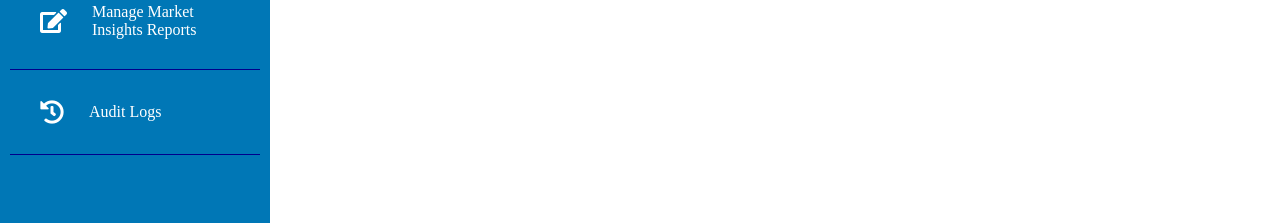
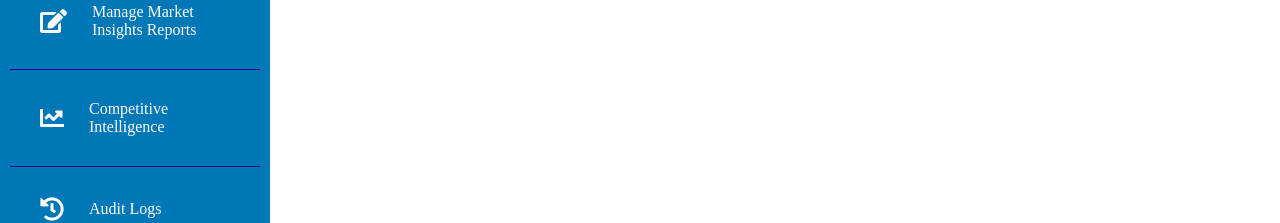
Before and after one commit to GTM4Health/Product, a React (Create React App) app in the folder frontend/: page /admin/dashboard/Pan-India-Dashboard in a window 1280 px wide. Shown: the part 721-944 px from the top of the page. Built offline with nearby package versions, Linux system fonts and the light colour scheme; no server answers; what @react-pdf/renderer would draw is missing.

Commit message:
Menubar Added: Competitve Intelligence

```diff
--- a/frontend/src/assets/styles.css
+++ b/frontend/src/assets/styles.css
@@ -527,7 +527,7 @@ button[type="submit"]:hover {
 }
 
 .ht-bar{
-  height: 127vh;
+  height: 144vh;
 }
 
 .menu-item {
--- a/frontend/src/layout/admin/AdminMenubar.jsx
+++ b/frontend/src/layout/admin/AdminMenubar.jsx
@@ -11,6 +11,7 @@ const AdminMenuBar = () => {
   const [isGTMMenuOpen, setIsGTMMenuOpen] = useState(false);
   const [isEditContentMenuOpen, setIsEditContentMenuOpen] = useState(false); // New state
   const [isAuditLogsOpen, setIsAuditLogsOpen] = useState (false);
+  const [isCompetitiveIntelMenuOpen, setIsCompetitiveIntelMenuOpen] = useState(false);
 
   const navigate = useNavigate();
   const dashboardMenuRef=useRef(null)
@@ -22,6 +23,7 @@ const AdminMenuBar = () => {
   const gtmMenuRef = useRef(null);
   const editContentMenuRef = useRef(null);
   const auditLogsOpen = useRef(null);
+  const competitiveIntelMenuRef = useRef(null);
 
   useEffect(() => {
     const handleOutsideClick = (event) => {
@@ -51,6 +53,9 @@ const AdminMenuBar = () => {
       }
       if (isAuditLogsOpen.current && !isAuditLogsOpen.current.contains(event.target)){
         setIsAuditLogsOpen(false);
+      }
+      if (competitiveIntelMenuRef.current && !competitiveIntelMenuRef.current.contains(event.target)) {
+        setIsCompetitiveIntelMenuOpen(false);
       }
     };
 
@@ -105,6 +110,11 @@ const AdminMenuBar = () => {
     if (!isAuditLogsOpen) {
       navigate('/admin/audit-logs');
     }
+  };
+
+  const handleCompetitiveIntelMenuClick = () => {
+    setIsCompetitiveIntelMenuOpen(!isCompetitiveIntelMenuOpen);
+    navigate('/admin/competitive-intelligence');
   };
 
   return (
@@ -304,6 +314,29 @@ const AdminMenuBar = () => {
         )}
       </div>
       <div
+        className={`menu-item ad-menu-item ${
+          isCompetitiveIntelMenuOpen ? "active" : ""
+        }`}
+        onClick={handleCompetitiveIntelMenuClick}
+        ref={competitiveIntelMenuRef}
+      >
+        <i className="fas fa-chart-line menu-icon"></i>
+        <span className="menu-text">Competitive Intelligence</span>
+        {/* {isCompetitiveIntelMenuOpen && (
+          <div className="sub-menu competitive-intel-menu">
+            {/* Add sub-menu items as needed *
+            <a href="/admin/dashboard/Intel-Item-1" className="sub-menu-item menu-link">
+              <i className="fas fa-check sub-menu-icon"></i>
+              <span className="menu-text">Intel Item 1</span>
+            </a>
+            <a href="/admin/dashboard/Intel-Item-2" className="sub-menu-item menu-link">
+              <i className="fas fa-check sub-menu-icon"></i>
+              <span className="menu-text">Intel Item 2</span>
+            </a>
+          </div>
+        ) */}
+      </div>
+      <div
             className={`menu-item ad-menu-item og-tag ${
             isAuditLogsOpen ? "active" : ""
             }`}
```
